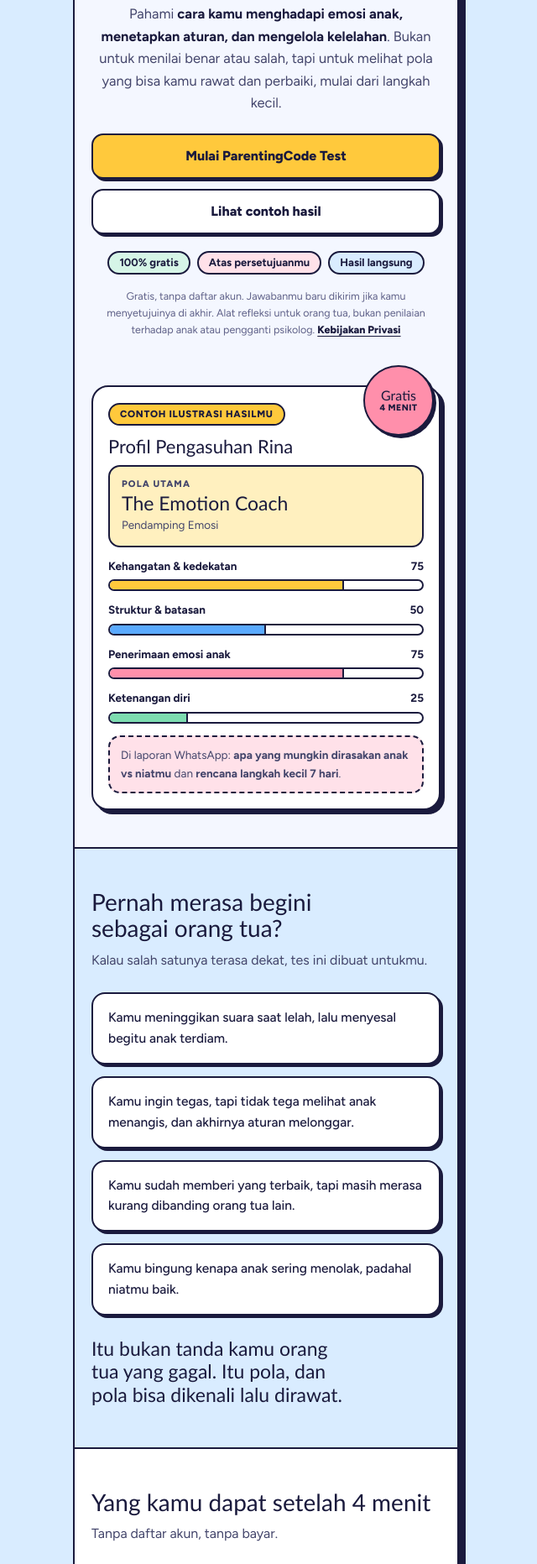
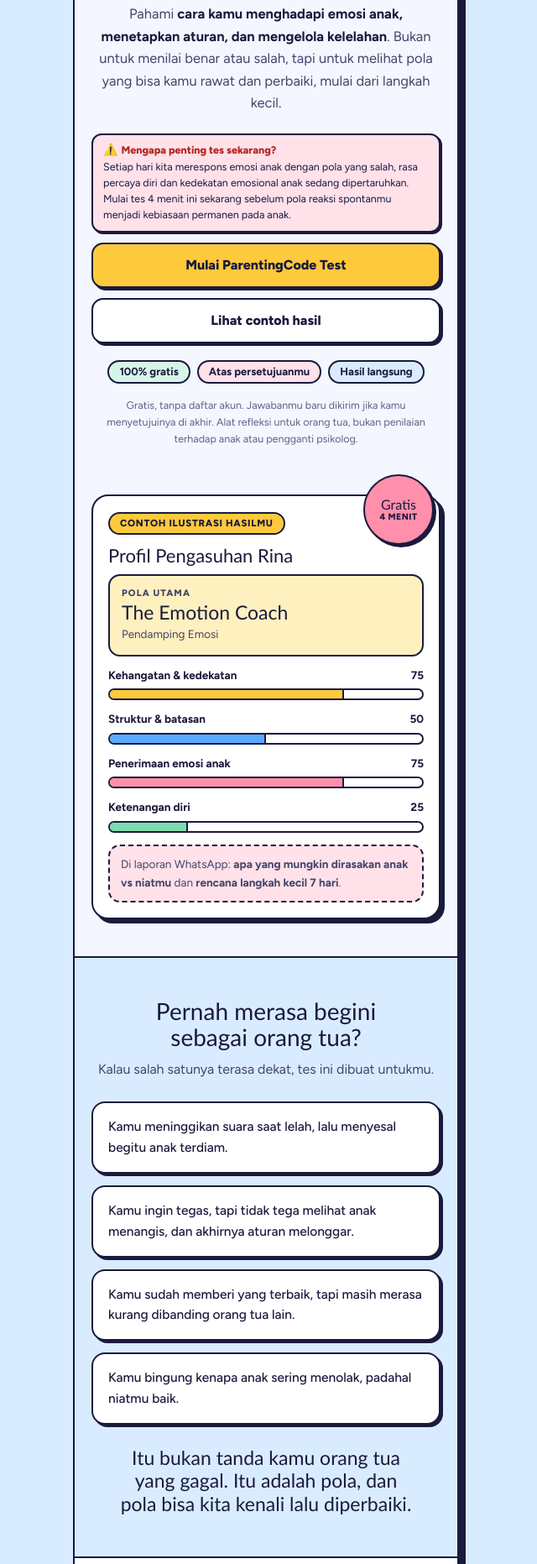
Before and after one commit to wongkaya/parentingcode, a plain HTML site: page index.html in a window 1280 px wide. Shown: the part 351-2214 px from the top of the page at 84% size, without its empty margins (323-963 px from the left). Drawn offline with Linux system fonts and the light colour scheme; a web font is replaced by a local one.

Commit message:
Update index.html

```diff
--- a/index.html
+++ b/index.html
@@ -42,7 +42,6 @@ button,input,select,textarea{font:inherit;color:inherit}
 .shell{max-width:460px;margin:0 auto;background:var(--paper);border:var(--bd);border-radius:28px;box-shadow:8px 8px 0 var(--ink);overflow:hidden;position:relative}
 .wrap{padding-left:var(--gl);padding-right:var(--gr)}
 
-/* (pita demo dihapus) */
 .ribbon{background:var(--ink);color:#fff;font-size:12.5px}
 .ribbon .wrap{display:flex;align-items:center;justify-content:space-between;gap:6px 12px;flex-wrap:wrap;padding-block:9px}
 .ribbon b{background:var(--yellow);color:var(--ink);font-weight:800;font-size:11px;letter-spacing:.08em;text-transform:uppercase;padding:2px 9px;border-radius:999px;margin-right:8px}
@@ -78,6 +77,12 @@ button,input,select,textarea{font:inherit;color:inherit}
 .chips span{font-size:13px;font-weight:700;background:var(--mint-soft);border:2px solid var(--ink);border-radius:999px;padding:2px 12px}
 .chips span:nth-child(2){background:var(--pink-soft)}.chips span:nth-child(3){background:var(--blue-soft)}
 .note{font-size:12.5px;color:var(--ink3);margin-top:16px}
+
+/* kotak urgensi (DIKECILKAN 50%) */
+.urgent{position:relative;text-align:left;background:var(--pink-soft);border:var(--bd);border-radius:12px;box-shadow:2px 2px 0 var(--ink);padding:10px 12px;margin:0 0 12px}
+.urgent .ut{display:flex;align-items:center;gap:4px;font-weight:800;font-size:12.5px;line-height:1.2;color:var(--err);margin-bottom:4px}
+.urgent .ui{font-size:14px;line-height:1;flex-shrink:0}
+.urgent p{font-size:12.5px;line-height:1.5;color:var(--ink)}
 
 /* kartu hasil */
 .stage{position:relative;padding-top:22px;width:100%;text-align:left}
@@ -149,12 +154,13 @@ textarea.fi{resize:none;min-height:60px}.fi:focus-visible{outline:3px solid var(
 .sec{padding-block:48px;border-top:var(--bd)}
 .sec.blue{background:var(--blue-soft)}.sec.yellow{background:var(--yellow)}.sec.pink{background:var(--pink-soft)}.sec.white{background:var(--white)}
 .sh{margin-bottom:26px}
+.sh.c{text-align:center}
 .st{font-family:var(--fd);font-weight:400;font-size:28px;line-height:1.1;text-wrap:balance;margin-bottom:10px}
 .ss{font-size:16px;color:var(--ink2)}
 
 .pain{display:grid;gap:14px}
 .pain p{background:var(--white);border:var(--bd);border-radius:16px;padding:16px 18px;box-shadow:var(--sh-s);font-weight:500;font-size:15.5px}
-.pain-end{margin-top:26px;font-family:var(--fd);font-size:23px;line-height:1.2;text-wrap:balance}
+.pain-end{text-align:center;margin-top:26px;font-family:var(--fd);font-size:23px;line-height:1.2;text-wrap:balance}
 
 .ben{display:grid;gap:14px}
 .ben>div{display:grid;grid-template-columns:48px minmax(0,1fr);column-gap:14px;align-items:start;border:var(--bd);border-radius:18px;padding:16px;box-shadow:var(--sh-s);min-width:0}
@@ -290,9 +296,13 @@ footer .wrap span{display:block}
     <div class="eb">Tes gratis · 10 pernyataan · ± 4 menit</div>
     <h1 class="ht">Kenali pola pengasuhanmu, <mark>dampingi anak</mark> dengan lebih tenang.</h1>
     <p class="lead">Pahami <strong>cara kamu menghadapi emosi anak, menetapkan aturan, dan mengelola kelelahan</strong>. Bukan untuk menilai benar atau salah, tapi untuk melihat pola yang bisa kamu rawat dan perbaiki, mulai dari langkah kecil.</p>
+    <div class="urgent" role="note">
+      <div class="ut"><span class="ui" aria-hidden="true">⚠️</span>Mengapa penting tes sekarang?</div>
+      <p>Setiap hari kita merespons emosi anak dengan pola yang salah, rasa percaya diri dan kedekatan emosional anak sedang dipertaruhkan. Mulai tes 4 menit ini sekarang sebelum pola reaksi spontanmu menjadi kebiasaan permanen pada anak.</p>
+    </div>
     <div class="cta-row"><button class="btn" type="button" onclick="PC.open()">Mulai ParentingCode Test</button><a class="btn white" href="#hasil">Lihat contoh hasil</a></div>
     <div class="chips"><span>100% gratis</span><span>Atas persetujuanmu</span><span>Hasil langsung</span></div>
-    <p class="note">Gratis, tanpa daftar akun. Jawabanmu baru dikirim jika kamu menyetujuinya di akhir. Alat refleksi untuk orang tua, bukan penilaian terhadap anak atau pengganti psikolog. <a href="privasi.html">Kebijakan Privasi</a></p>
+    <p class="note">Gratis, tanpa daftar akun. Jawabanmu baru dikirim jika kamu menyetujuinya di akhir. Alat refleksi untuk orang tua, bukan penilaian terhadap anak atau pengganti psikolog.</p>
   </div>
   <div class="stage" id="hasil">
     <div class="sticker" aria-hidden="true">Gratis<small>4 menit</small></div>
@@ -309,18 +319,18 @@ footer .wrap span{display:block}
 </div></section>
 
 <section class="sec blue"><div class="wrap">
-  <div class="sh"><h2 class="st">Pernah merasa begini sebagai orang tua?</h2><p class="ss">Kalau salah satunya terasa dekat, tes ini dibuat untukmu.</p></div>
+  <div class="sh c"><h2 class="st">Pernah merasa begini sebagai orang tua?</h2><p class="ss">Kalau salah satunya terasa dekat, tes ini dibuat untukmu.</p></div>
   <div class="pain">
     <p>Kamu meninggikan suara saat lelah, lalu menyesal begitu anak terdiam.</p>
     <p>Kamu ingin tegas, tapi tidak tega melihat anak menangis, dan akhirnya aturan melonggar.</p>
     <p>Kamu sudah memberi yang terbaik, tapi masih merasa kurang dibanding orang tua lain.</p>
     <p>Kamu bingung kenapa anak sering menolak, padahal niatmu baik.</p>
   </div>
-  <p class="pain-end">Itu bukan tanda kamu orang tua yang gagal. Itu pola, dan pola bisa dikenali lalu dirawat.</p>
+  <p class="pain-end">Itu bukan tanda kamu orang tua yang gagal. Itu adalah pola, dan pola bisa kita kenali lalu diperbaiki.</p>
 </div></section>
 
 <section class="sec white"><div class="wrap">
-  <div class="sh"><h2 class="st">Yang kamu dapat setelah 4 menit</h2><p class="ss">Tanpa daftar akun, tanpa bayar.</p></div>
+  <div class="sh c"><h2 class="st">Yang kamu dapat setelah 4 menit</h2><p class="ss">Tanpa daftar akun, tanpa bayar.</p></div>
   <div class="ben">
     <div><div class="bi"><svg viewBox="0 0 24 24" fill="none" stroke="#1A1A3D" stroke-width="2.2" stroke-linecap="round" stroke-linejoin="round"><circle cx="12" cy="12" r="9"/><path d="M15.5 8.5l-2 5-5 2 2-5z"/></svg></div><b>Pola pengasuhan utama</b><p>Satu dari 8 pola, lengkap dengan kekuatan dan tantangannya di rumah.</p><span class="tg">hasil instan</span></div>
     <div><div class="bi"><svg viewBox="0 0 24 24" fill="none" stroke="#1A1A3D" stroke-width="2.2" stroke-linecap="round" stroke-linejoin="round"><path d="M5 20V10M12 20V4M19 20v-7"/></svg></div><b>Peta 4 dimensi</b><p>Kehangatan, struktur dan batasan, penerimaan emosi anak, serta ketenangan dirimu.</p><span class="tg">hasil instan</span></div>
@@ -330,12 +340,12 @@ footer .wrap span{display:block}
 </div></section>
 
 <section class="sec pink" id="tipe"><div class="wrap">
-  <div class="sh"><h2 class="st">8 pola pengasuhan. Kamu yang mana?</h2><p class="ss">Hasilmu akan jatuh di salah satunya. Tidak ada pola yang buruk.</p></div>
+  <div class="sh c"><h2 class="st">8 pola pengasuhan. Kamu yang mana?</h2><p class="ss">Hasilmu akan jatuh di salah satunya. Tidak ada pola yang buruk.</p></div>
   <div class="pgrid"><div class="pcard"><i>1</i><b>The Warm Anchor</b><span>Jangkar yang Hangat</span></div><div class="pcard"><i>2</i><b>The Emotion Coach</b><span>Pendamping Emosi</span></div><div class="pcard"><i>3</i><b>The Steady Guide</b><span>Pemandu yang Terstruktur</span></div><div class="pcard"><i>4</i><b>The Gentle Heart</b><span>Hati yang Lembut</span></div><div class="pcard"><i>5</i><b>The Protective Guardian</b><span>Pelindung yang Siaga</span></div><div class="pcard"><i>6</i><b>The Fast Reactor</b><span>Si Cepat Bereaksi</span></div><div class="pcard"><i>7</i><b>The Weary Hero</b><span>Pahlawan yang Kelelahan</span></div><div class="pcard"><i>8</i><b>The Trusting Guide</b><span>Pemandu yang Percaya</span></div></div>
 </div></section>
 
 <section class="sec yellow" id="cara"><div class="wrap">
-  <div class="sh"><h2 class="st">Cara kerjanya</h2><p class="ss" style="color:var(--ink)">Tiga langkah, langsung dari HP kamu.</p></div>
+  <div class="sh c"><h2 class="st">Cara kerjanya</h2><p class="ss" style="color:var(--ink)">Tiga langkah, langsung dari HP kamu.</p></div>
   <div class="steps">
     <div class="step"><span>1</span><b>Kenalkan dirimu dan anakmu</b><p>Cukup nama panggilan serta bulan dan tahun lahir anak. Tanpa data sensitif.</p></div>
     <div class="step"><span>2</span><b>Jawab 10 pernyataan singkat</b><p>Tentang kehangatan, aturan, respons terhadap emosi anak, dan kondisi dirimu. Tidak ada jawaban benar atau salah.</p></div>
```
